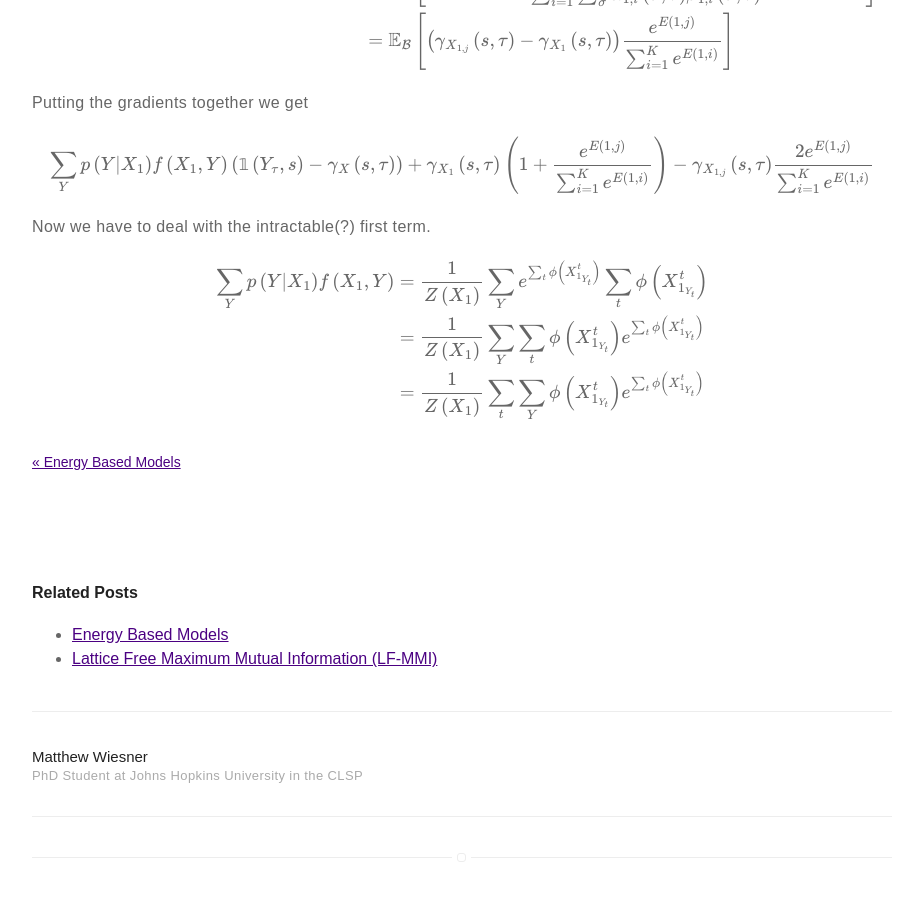
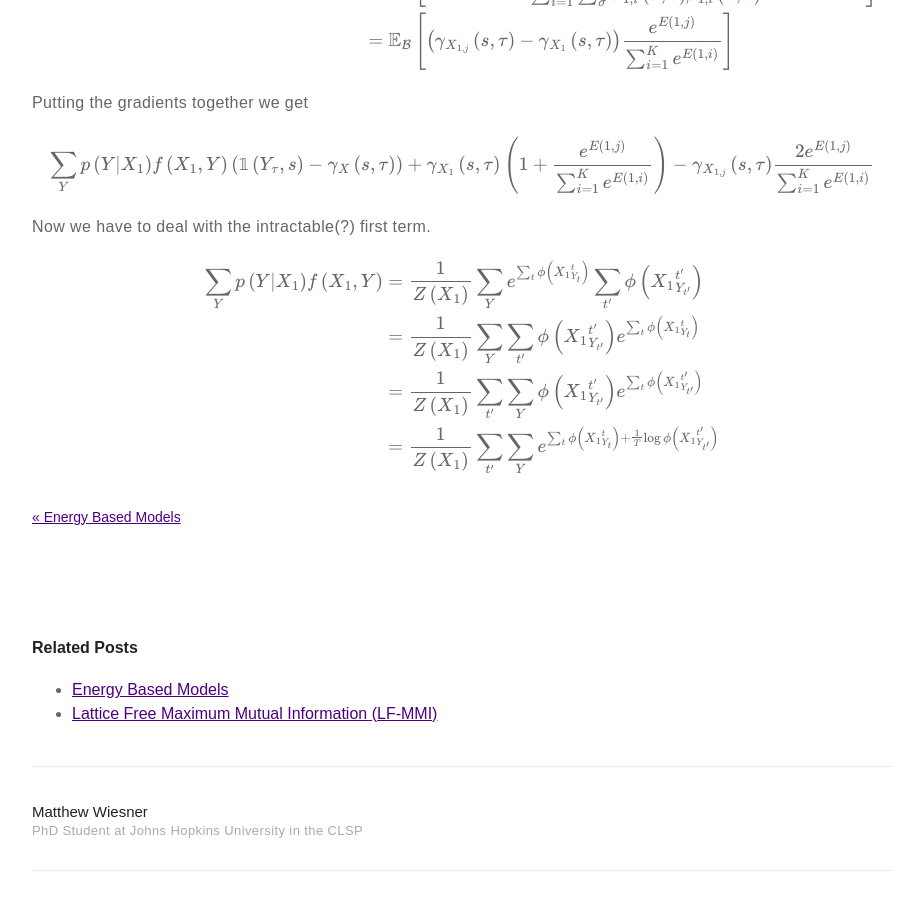
Before and after one commit to m-wiesner/m-wiesner.github.io, a Jekyll site: the page built from _posts/2020-10-30-Variational-Bounds-on-Mutual-Information.markdown, in a window 1280 px wide and 900 px high, scrolled down 9534 px. Shown: the whole window, without its empty margins (178-1101 px from the left). Built offline with Jekyll 4.4.1, drawn with Linux system fonts in a browser that asks for light colours; formulas are drawn with MathJax 3.

Commit message:
Update 2020-10-30-Variational-Bounds-on-Mutual-Information.markdown

```diff
--- a/_posts/2020-10-30-Variational-Bounds-on-Mutual-Information.markdown
+++ b/_posts/2020-10-30-Variational-Bounds-on-Mutual-Information.markdown
@@ -340,9 +340,10 @@
 Now we have to deal with the intractable(?) first term.
 
 $$\begin{align}
-\sum_Y p\left(Y | X_1\right) f\left(X_1, Y\right) &= \frac{1}{Z\left(X_1\right)} \sum_Y e^{\sum_t \phi\left(X_{1_{Y_t}}^t\right)} \sum_t \phi\left(X_{1_{Y_t}}^t\right) \\
-&= \frac{1}{Z\left(X_1\right)} \sum_Y \sum_t \phi\left(X_{1_{Y_t}}^t\right) e^{\sum_t \phi\left(X_{1_{Y_t}}^t\right)} \\
-&= \frac{1}{Z\left(X_1\right)} \sum_t \sum_Y \phi\left(X_{1_{Y_t}}^t\right) e^{\sum_t\phi\left(X_{1_{Y_t}}^t\right)} \\
+\sum_Y p\left(Y | X_1\right) f\left(X_1, Y\right) &= \frac{1}{Z\left(X_1\right)} \sum_Y e^{\sum_t \phi\left({X_1}_{Y_t}^t\right)} \sum_{t^{\prime}} \phi\left({X_1}_{Y_{t^{\prime}}}^{t^{\prime}}\right) \\
+&= \frac{1}{Z\left(X_1\right)} \sum_Y \sum_{t^{\prime}} \phi\left({X_1}_{Y_{t^{\prime}}}^{t^{\prime}}\right) e^{\sum_t \phi\left({X_1}_{Y_t}^t\right)} \\
+&= \frac{1}{Z\left(X_1\right)} \sum_{t^{\prime}} \sum_Y \phi\left({X_1}_{Y_{t^{\prime}}}^{t^{\prime}}\right) e^{\sum_t\phi\left({X_1}_{Y_{t^{\prime}}}^{t^{\prime}}\right)} \\
+&= \frac{1}{Z\left(X_1\right)} \sum_{t^{\prime}} \sum_Y e^{\sum_t \phi\left({X_1}_{Y_t}^t\right) + \frac{1}{T}\log{\phi\left({X_1}_{Y_{t^{\prime}}}^{t^{\prime}}\right)}} \\
 \end{align}$$
 
 
```
